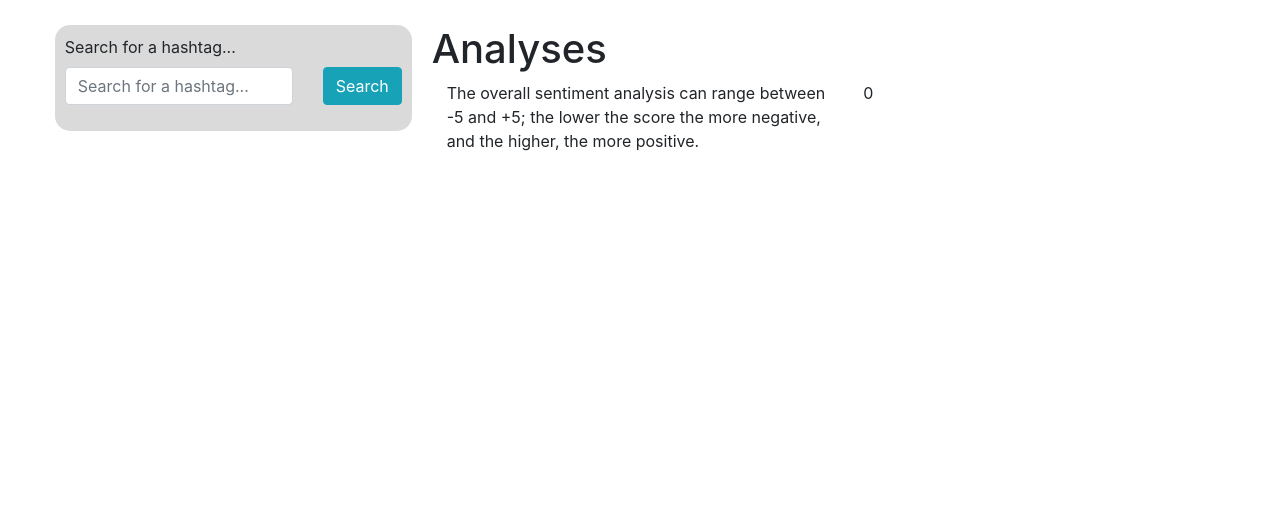
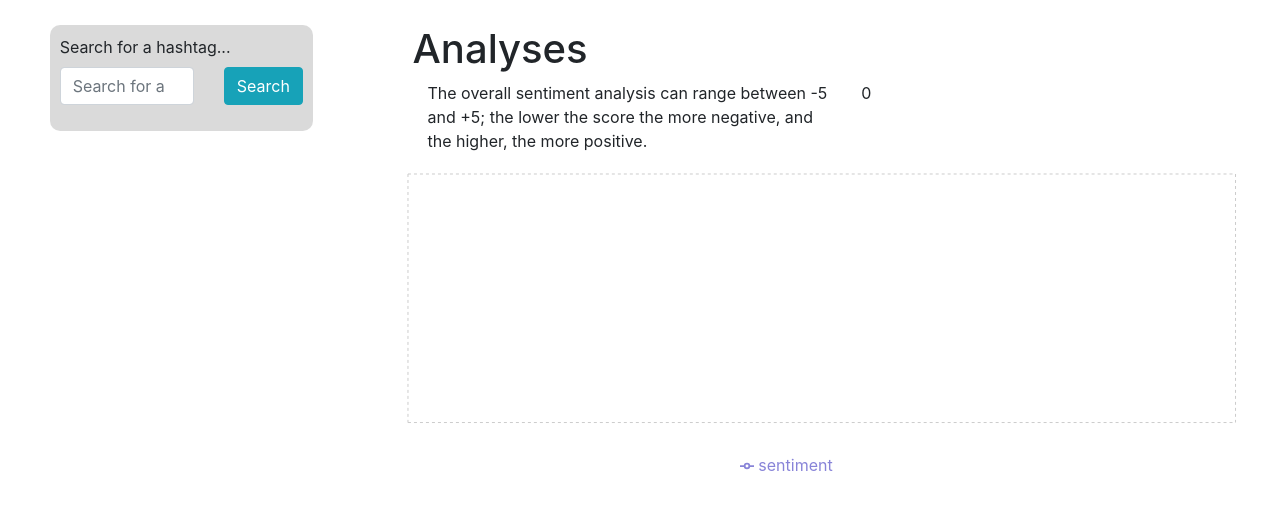
Before and after one commit to Shampoo307/twitter-client, a React (Create React App) app: page / in a window 1280 px wide. Shown: the top 510 px of the page. Built offline with nearby package versions, Linux system fonts and the light colour scheme; no server answers.

Commit message:
update styling, add basic line chart

```diff
--- a/package.json
+++ b/package.json
@@ -6,11 +6,14 @@
     "@testing-library/jest-dom": "^5.11.4",
     "@testing-library/react": "^11.1.0",
     "@testing-library/user-event": "^12.1.10",
+    "@types/recharts": "^1.8.23",
     "d3": "^7.1.1",
     "react": "^17.0.2",
     "react-bootstrap": "^1.6.4",
     "react-dom": "^17.0.2",
     "react-scripts": "4.0.3",
+    "rechart": "^0.0.1",
+    "recharts": "^2.1.6",
     "web-vitals": "^1.0.1"
   },
   "scripts": {
--- a/src/App.css
+++ b/src/App.css
@@ -42,13 +42,43 @@ body {
 
 .tweet-card {
   margin: auto;
+  background: rgba(0,0,0,.144);
+  /* space below card */
+  margin-bottom: 10px;
 }
-
+.tweet-card-chart {
+  margin: auto;
+  background: rgba(0, 0, 0, 0.199);
+}
+.card-header {
+  /* title text */
+  color: white;
+  /* dark title banner */
+  background-color: #343a40;
+}
+.card-body {
+  /* remove space around header banner */
+  padding: 0px !important;
+}
+.card-text {
+  /* give a dash of space around inside text */
+  padding: 5px !important;
+}
 .search-bar {
   margin: auto;
   width: 90%;
-  border-radius: 15px;
+  border-radius: 10px;
   padding: 10px;
   /* margin: 10px; */
   background-color: rgba(0, 0, 0, 0.144);
 }
+
+
+.analysis-container-div {
+  /* margin-left: 20px; */
+}
+
+.score-total-div {
+  /* align 'Analyses' header with chart (otherwise way too far left) */
+  margin-left: 100px;
+}
--- a/src/components/Analyses.jsx
+++ b/src/components/Analyses.jsx
@@ -1,6 +1,7 @@
 import React, { useEffect, useState } from "react";
 import { Container, Row, Col, ListGroup, Card } from "react-bootstrap";
 import ScoreTotal from "./ScoreTotal";
+import TweetLineChart from './TweetLineChart';
 // import Chart from 'chart.js/auto';
 
 export default function Analyses (props) {
@@ -12,8 +13,13 @@ export default function Analyses (props) {
 	}, [props.tweets])
 
 	return (
-		<div>
-			<ScoreTotal total={aggregate}/>
+		<div className="analysis-container-div">
+			<Row>
+				<ScoreTotal total={aggregate} />
+			</Row>
+			<Row>
+				<TweetLineChart tweets={props.tweets} />
+			</Row>
 		</div>
 	)
 }
--- a/src/components/Results.jsx
+++ b/src/components/Results.jsx
@@ -19,12 +19,12 @@ export default function Results(props) {
             <Card
                 bg="Light"
                 text="dark"
-                style={{ width: '30rem' }}
+                style={{ width: '25rem' }}
                 key={index}
-                className="mb-2 tweet-card"
+                className="sm-2 tweet-card"
             >
                 <Card.Body>
-                    <Card.Header>{item.id}</Card.Header>
+                    <Card.Header>Created on: {item.created_at}</Card.Header>
                     <Card.Text>{item.text}</Card.Text>
                 </Card.Body>
             </Card>
--- a/src/components/ScoreTotal.jsx
+++ b/src/components/ScoreTotal.jsx
@@ -6,7 +6,7 @@ export default function ScoreTotal(props) {
 
 
     return (
-        <div>
+        <div className="score-total-div">
             <Row>
                 <h1>Analyses</h1>
             </Row>
--- /dev/null
+++ b/src/components/TweetLineChart.jsx
@@ -0,0 +1,49 @@
+import React, { useEffect, useState } from "react";
+import { Container, Row, Col, ListGroup, Card } from "react-bootstrap";
+import { LineChart, Line, XAxis, YAxis, CartesianGrid, Tooltip, Legend, ResponsiveContainer } from 'recharts';
+// import Chart from 'chart.js/auto';
+
+export default function TweetLineChart (props) {
+
+    const CustomTooltip = ({ active, payload, label }) => {
+		if (active && payload && payload.length) {
+			return (
+				<Card
+					bg="Light"
+					text="dark"
+					style={{ width: '20rem', fontSize: '0.8rem' }}
+					className="custom-tooltip tweet-card-chart"
+				>
+					<Card.Title>{`Sentiment Score : ${payload[0].value}`}</Card.Title>
+					<Card.Subtitle>{`Date Created: ${payload[0].payload.created_at}`}</Card.Subtitle>
+					<Card.Text>{`${payload[0].payload.text}`}</Card.Text>
+				</Card>
+			);
+		}
+
+		return null;
+    };
+
+	return (
+		<ResponsiveContainer width="100%" height="100%" aspect={3}>
+		<LineChart
+			width={500}
+			height={300}
+			data={props.tweets}
+			margin={{
+			top: 5,
+			right: 30,
+			left: 20,
+			bottom: 5,
+			}}
+		>
+			<CartesianGrid strokeDasharray="3 3" />
+			<XAxis dataKey="created_at" />
+			<YAxis />
+			<Tooltip content={<CustomTooltip />}/>
+			<Legend />
+			<Line type="monotone" dataKey="sentiment" stroke="#8884d8" activeDot={{ r: 8 }} />
+		</LineChart>
+		</ResponsiveContainer>
+	);
+}
--- a/src/pages/Form-new.jsx
+++ b/src/pages/Form-new.jsx
@@ -43,7 +43,7 @@ export default function FormNew(props) {
     };
 
     return (
-        <Container className="form-container" fluid="lg">
+        <Container className="form-container" fluid="sm">
         <Row>
             <Col className="tweet-search">
                 <Row>
@@ -60,7 +60,7 @@ export default function FormNew(props) {
                     { tweetsList && <Results results={tweetsList} /> }
                 </Row>
             </Col>
-            <Col xs lg="8">
+            <Col xs lg="9" className="analyses-column">
                 <Analyses tweets={tweetsList} />
             </Col>
         </Row>
```
Also changed, not shown: 2 other files (tests, documents, lock files or other folders).
